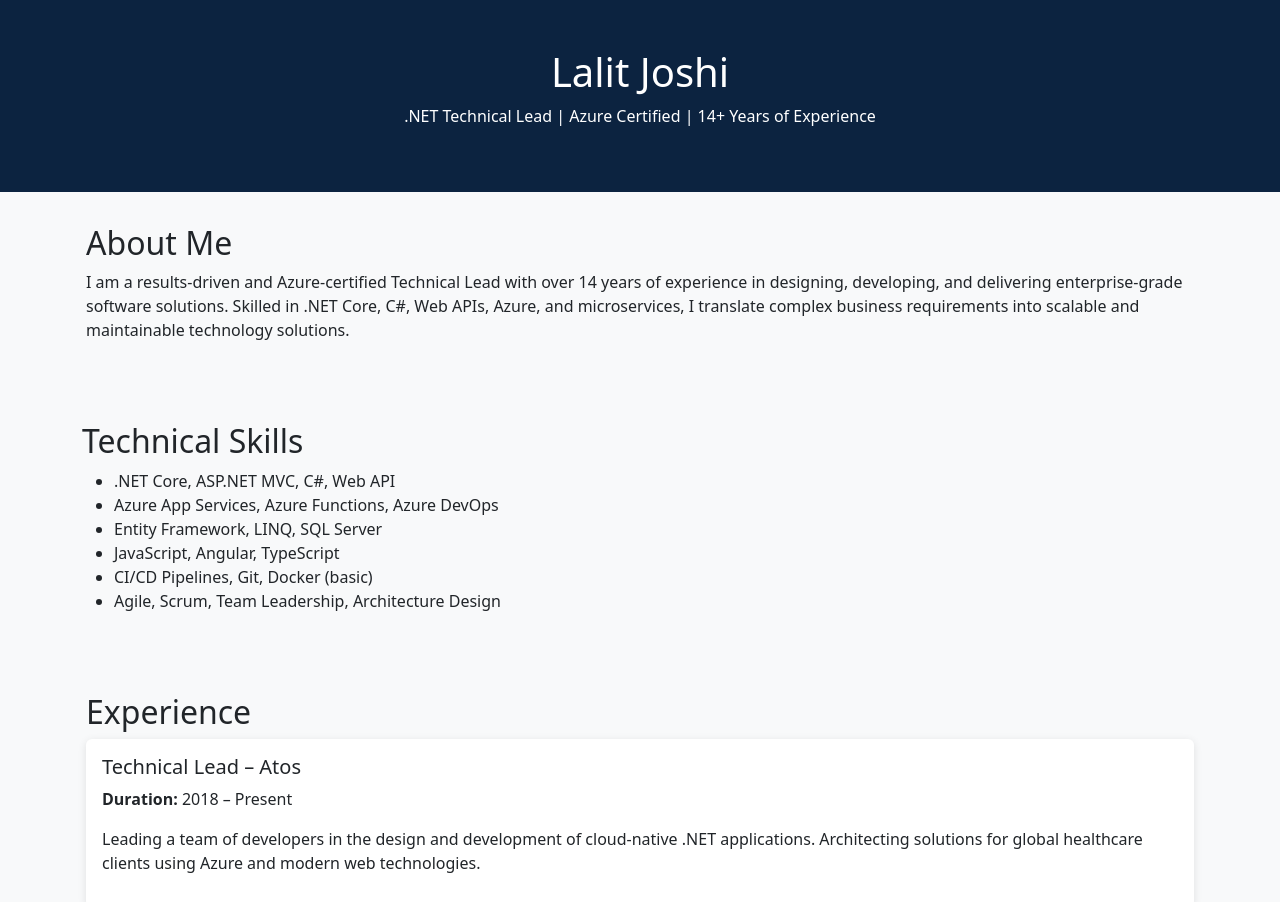
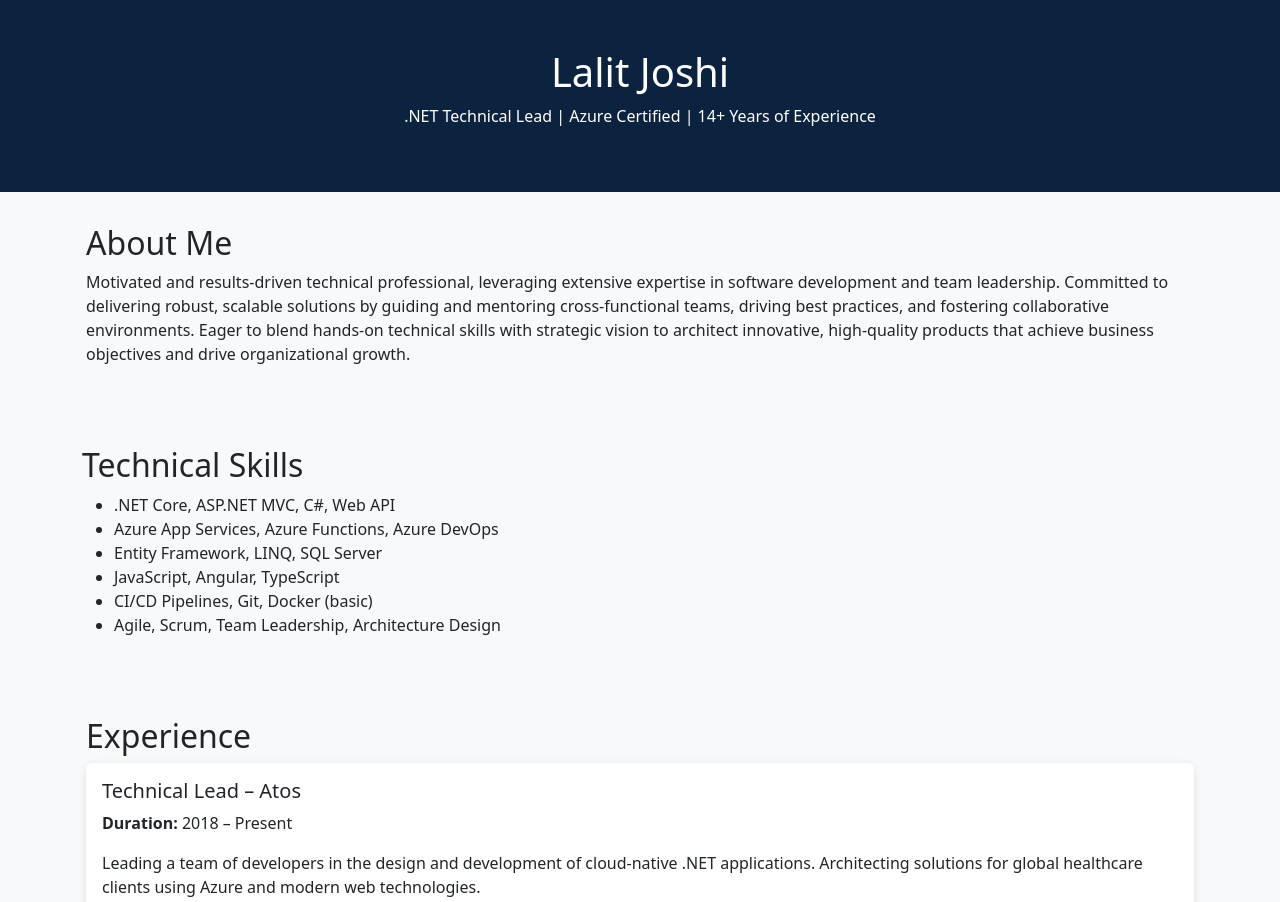
Before and after one commit to githublalitjoshi/Resume, a plain HTML site: page index.html in a window 1280 px wide. Shown: the top 902 px of the page. Drawn offline with nearby package versions, Linux system fonts and the light colour scheme.

Commit message:
Update index.html
Signed-off-by: Lalit Joshi <er.lalitjoshi@gmail.com>

```diff
--- a/index.html
+++ b/index.html
@@ -37,7 +37,7 @@
   <section class="section container">
     <h2>About Me</h2>
     <p>
-      I am a results-driven and Azure-certified Technical Lead with over 14 years of experience in designing, developing, and delivering enterprise-grade software solutions. Skilled in .NET Core, C#, Web APIs, Azure, and microservices, I translate complex business requirements into scalable and maintainable technology solutions.
+      Motivated and results-driven technical professional, leveraging extensive expertise in software development and team leadership. Committed to delivering robust, scalable solutions by guiding and mentoring cross-functional teams, driving best practices, and fostering collaborative environments. Eager to blend hands-on technical skills with strategic vision to architect innovative, high-quality products that achieve business objectives and drive organizational growth.
     </p>
   </section>
 
```
